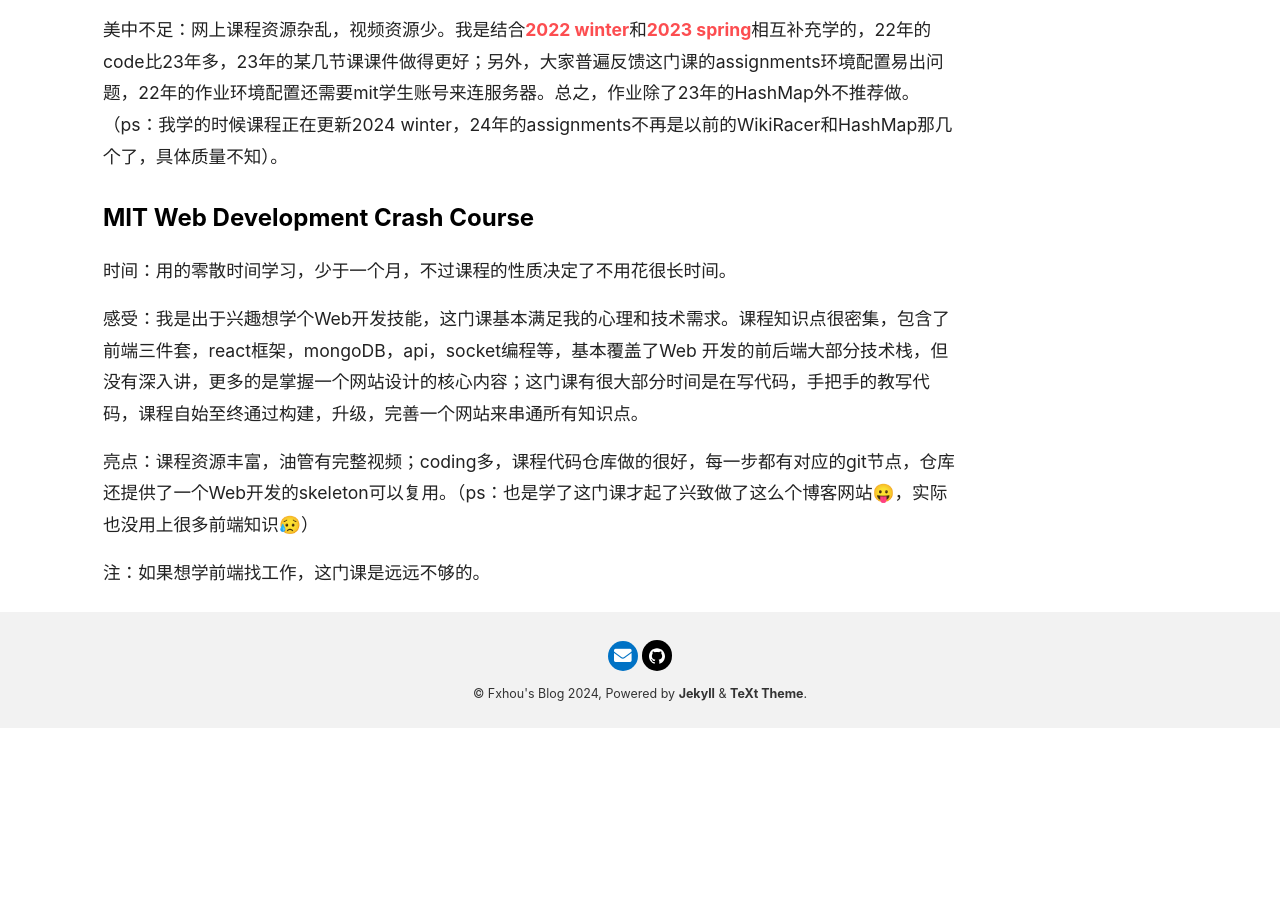
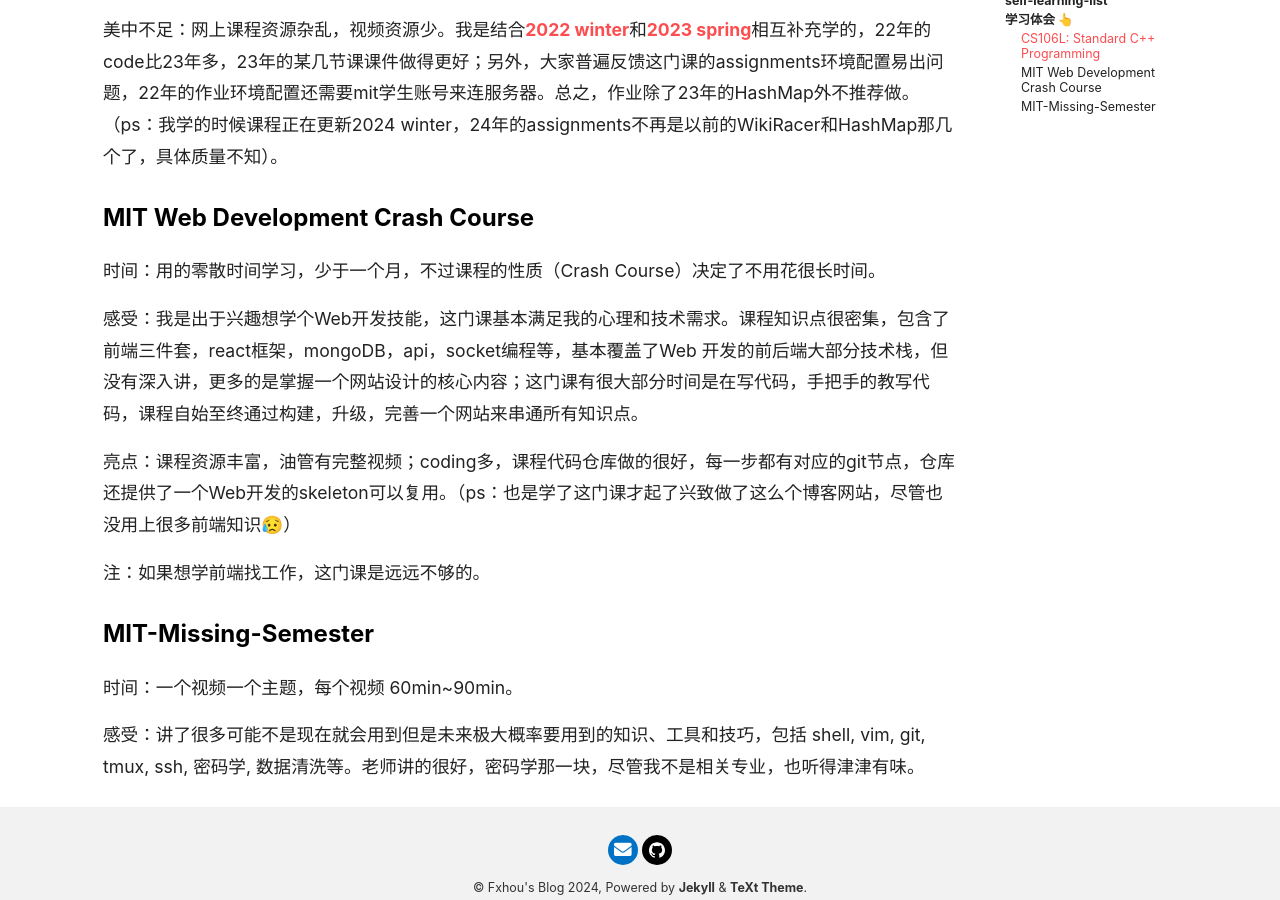
Before and after one commit to fangxuehouwuming/fangxuehouwuming.github.io, a Jekyll site: the page built from blog/todo.md, in a window 1280 px wide and 900 px high, scrolled down 1450 px. Built offline with Jekyll 4.4.1, drawn with Linux system fonts in a browser that asks for light colours; nearby versions of some CDN libraries; comment, search, counter and statistics services are not loaded; before the commit the page ends 2178 px from its top, so only the background shows below that.

Commit message:
add something about "tmux"

```diff
--- a/blog/todo.md
+++ b/blog/todo.md
@@ -31,10 +31,15 @@
 美中不足：网上课程资源杂乱，视频资源少。我是结合[2022 winter](https://web.stanford.edu/class/archive/cs/cs106l/cs106l.1224/index.html)和[2023 spring](https://web.stanford.edu/class/archive/cs/cs106l/cs106l.1236/index.html)相互补充学的，22年的code比23年多，23年的某几节课课件做得更好；另外，大家普遍反馈这门课的assignments环境配置易出问题，22年的作业环境配置还需要mit学生账号来连服务器。总之，作业除了23年的HashMap外不推荐做。（ps：我学的时候课程正在更新2024 winter，24年的assignments不再是以前的WikiRacer和HashMap那几个了，具体质量不知）。
 
 ### MIT Web Development Crash Course
-时间：用的零散时间学习，少于一个月，不过课程的性质决定了不用花很长时间。
+时间：用的零散时间学习，少于一个月，不过课程的性质（Crash Course）决定了不用花很长时间。
 
 感受：我是出于兴趣想学个Web开发技能，这门课基本满足我的心理和技术需求。课程知识点很密集，包含了前端三件套，react框架，mongoDB，api，socket编程等，基本覆盖了Web 开发的前后端大部分技术栈，但没有深入讲，更多的是掌握一个网站设计的核心内容；这门课有很大部分时间是在写代码，手把手的教写代码，课程自始至终通过构建，升级，完善一个网站来串通所有知识点。
 
-亮点：课程资源丰富，油管有完整视频；coding多，课程代码仓库做的很好，每一步都有对应的git节点，仓库还提供了一个Web开发的skeleton可以复用。（ps：也是学了这门课才起了兴致做了这么个博客网站😛，实际也没用上很多前端知识😥）
+亮点：课程资源丰富，油管有完整视频；coding多，课程代码仓库做的很好，每一步都有对应的git节点，仓库还提供了一个Web开发的skeleton可以复用。（ps：也是学了这门课才起了兴致做了这么个博客网站，尽管也没用上很多前端知识😥）
 
 注：如果想学前端找工作，这门课是远远不够的。
+
+### MIT-Missing-Semester
+时间：一个视频一个主题，每个视频 60min~90min。
+
+感受：讲了很多可能不是现在就会用到但是未来极大概率要用到的知识、工具和技巧，包括 shell, vim, git, tmux, ssh, 密码学, 数据清洗等。老师讲的很好，密码学那一块，尽管我不是相关专业，也听得津津有味。
```
Also changed, not shown: _posts/2024-02-23-command line solution.md (+1 -1 lines).
